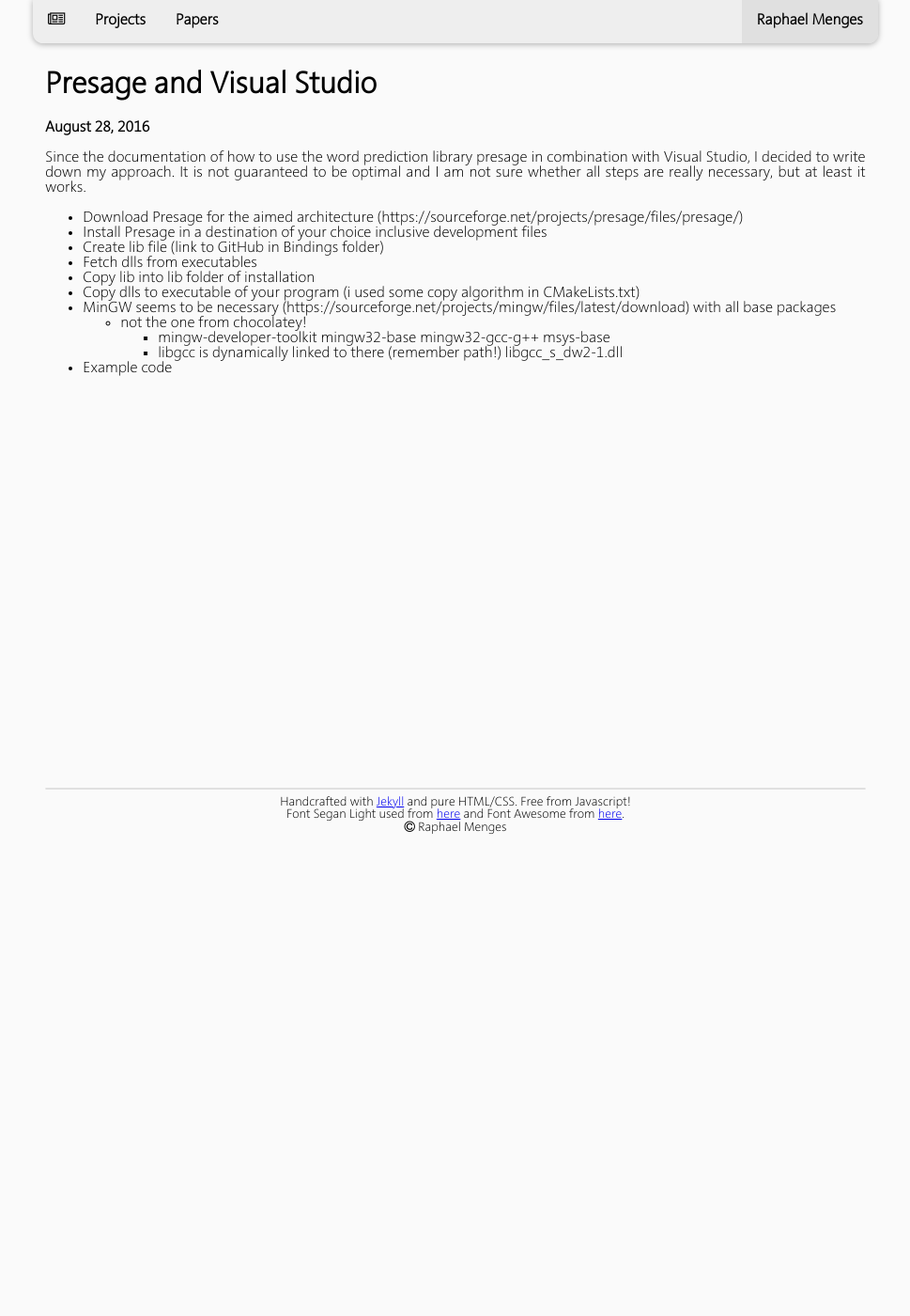
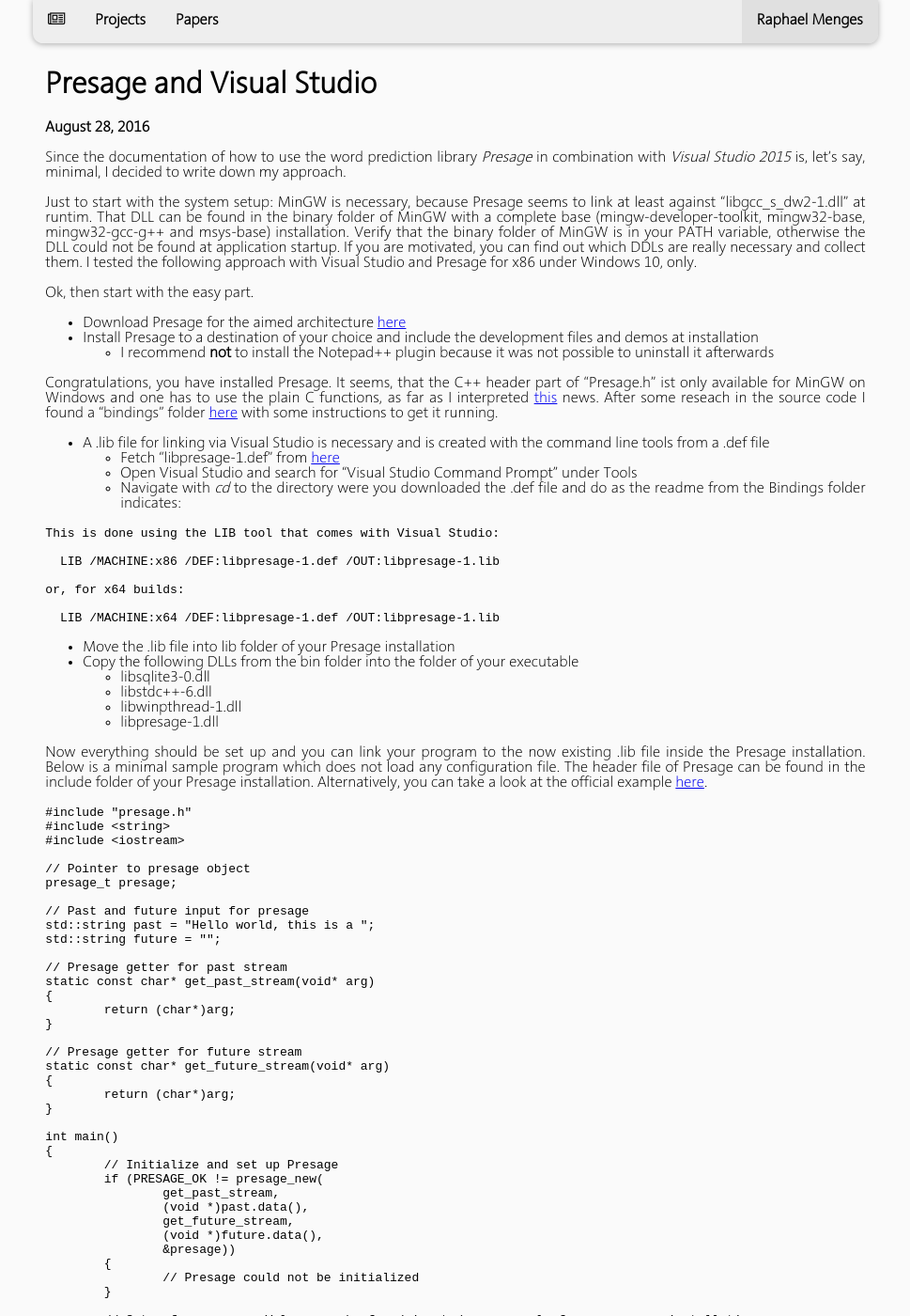
Before and after one commit to raphaelmenges/raphaelmenges.github.io, a Jekyll site: the page built from _posts/2016-08-28-presage-and-visual-studio.md, in a window 1280 px wide and 1400 px high. Shown: the whole window at 94% size, without its empty margins (155-1124 px from the left). Built offline with Jekyll 4.4.1, drawn with Linux system fonts in a browser that asks for light colours; some of the changed text lies outside the part shown.

Commit message:
First post is finished.

````diff
--- a/_posts/2016-08-28-presage-and-visual-studio.md
+++ b/_posts/2016-08-28-presage-and-visual-studio.md
@@ -2,16 +2,95 @@
 layout: post
 title: Presage and Visual Studio
 ---
-Since the documentation of how to use the word prediction library presage in combination with Visual Studio, I decided to write down my approach. It is not guaranteed to be optimal and I am not sure whether all steps are really necessary, but at least it works.
+Since the documentation of how to use the word prediction library *Presage* in combination with *Visual Studio 2015* is, let's say, minimal, I decided to write down my approach.
 
-- Download Presage for the aimed architecture (https://sourceforge.net/projects/presage/files/presage/)
-- Install Presage in a destination of your choice inclusive development files
-- Create lib file (link to GitHub in Bindings folder)
-- Fetch dlls from executables
-- Copy lib into lib folder of installation
-- Copy dlls to executable of your program (i used some copy algorithm in CMakeLists.txt)
-- MinGW seems to be necessary (https://sourceforge.net/projects/mingw/files/latest/download) with all base packages
-  - not the one from chocolatey!
-	- mingw-developer-toolkit mingw32-base mingw32-gcc-g++ msys-base
-	- libgcc is dynamically linked to there (remember path!) libgcc_s_dw2-1.dll
-- Example code
+Just to start with the system setup: MinGW is necessary, because Presage seems to link at least against "libgcc_s_dw2-1.dll" at runtim. That DLL can be found in the binary folder of MinGW with a complete base (mingw-developer-toolkit, mingw32-base, mingw32-gcc-g++ and msys-base) installation. Verify that the binary folder of MinGW is in your PATH variable, otherwise the DLL could not be found at application startup. If you are motivated, you can find out which DDLs are really necessary and collect them. I tested the following approach with Visual Studio and Presage for x86 under Windows 10, only.
+
+Ok, then start with the easy part.
+
+- Download Presage for the aimed architecture [here](https://sourceforge.net/projects/presage/files/presage/)
+- Install Presage to a destination of your choice and include the development files and demos at installation
+  - I recommend **not** to install the Notepad++ plugin because it was not possible to uninstall it afterwards
+
+Congratulations, you have installed Presage. It seems, that the C++ header part of "Presage.h" ist only available for MinGW on Windows and one has to use the plain C functions, as far as I interpreted [this](http://presage.sourceforge.net/?q=node/51) news. After some reseach in the source code I found a "bindings" folder [here](https://sourceforge.net/p/presage/presage/ci/master/tree/bindings/c/) with some instructions to get it running.
+
+- A .lib file for linking via Visual Studio is necessary and is created with the command line tools from a .def file
+  - Fetch "libpresage-1.def" from [here](https://sourceforge.net/p/presage/presage/ci/master/tree/bindings/c/libpresage-1.def?format=raw)
+  - Open Visual Studio and search for "Visual Studio Command Prompt" under Tools
+  - Navigate with *cd* to the directory were you downloaded the .def file and do as the readme from the Bindings folder indicates:
+
+```
+This is done using the LIB tool that comes with Visual Studio:
+
+  LIB /MACHINE:x86 /DEF:libpresage-1.def /OUT:libpresage-1.lib
+
+or, for x64 builds:
+
+  LIB /MACHINE:x64 /DEF:libpresage-1.def /OUT:libpresage-1.lib
+```
+
+  - Move the .lib file into lib folder of your Presage installation
+- Copy the following DLLs from the bin folder into the folder of your executable
+  - libsqlite3-0.dll
+  - libstdc++-6.dll
+  - libwinpthread-1.dll
+  - libpresage-1.dll
+
+Now everything should be set up and you can link your program to the now existing .lib file inside the Presage installation. Below is a minimal sample program which does not load any configuration file. The header file of Presage can be found in the include folder of your Presage installation. Alternatively, you can take a look at the official example [here](https://sourceforge.net/p/presage/presage/ci/master/tree/bindings/c/presage_c_demo.c).
+
+```C++
+#include "presage.h"
+#include <string>
+#include <iostream>
+
+// Pointer to presage object
+presage_t presage;
+
+// Past and future input for presage
+std::string past = "Hello world, this is a ";
+std::string future = "";
+
+// Presage getter for past stream
+static const char* get_past_stream(void* arg)
+{
+	return (char*)arg;
+}
+
+// Presage getter for future stream
+static const char* get_future_stream(void* arg)
+{
+	return (char*)arg;
+}
+
+int main()
+{
+	// Initialize and set up Presage
+	if (PRESAGE_OK != presage_new(
+		get_past_stream,
+		(void *)past.data(),
+		get_future_stream,
+		(void *)future.data(),
+		&presage))
+	{
+		// Presage could not be initialized
+	}
+
+	// Setup for presage. Values can be found in etc/presage.xml of your presage installation
+	presage_config_set(presage, "Presage.Selector.SUGGESTIONS", "3"); // three suggestions are enough
+	presage_config_set(presage, "Presage.ContextTracker.ONLINE_LEARNING", "no"); // disable learning
+
+	// Prediction
+	char** prediction;
+	if (PRESAGE_OK == presage_predict(presage, &prediction))
+	{
+			for (i = 0; prediction[i] != 0; i++)
+			{
+				std::cout << prediction[i] << std::endl;
+			}
+			presage_free_string_array(prediction);
+	}
+
+	// Terminate Presage
+	presage_free(presage);
+}
+```
````
